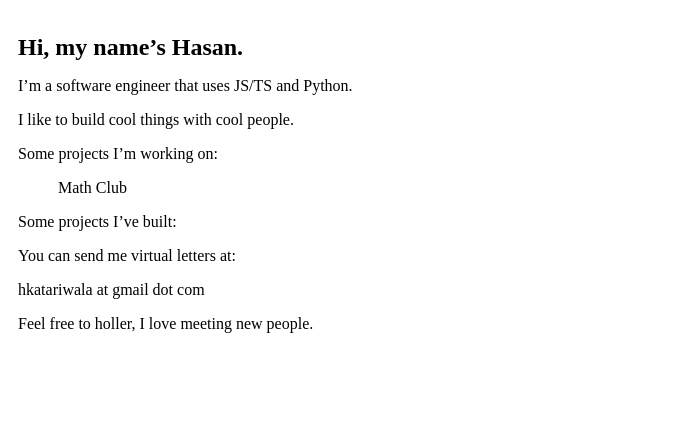
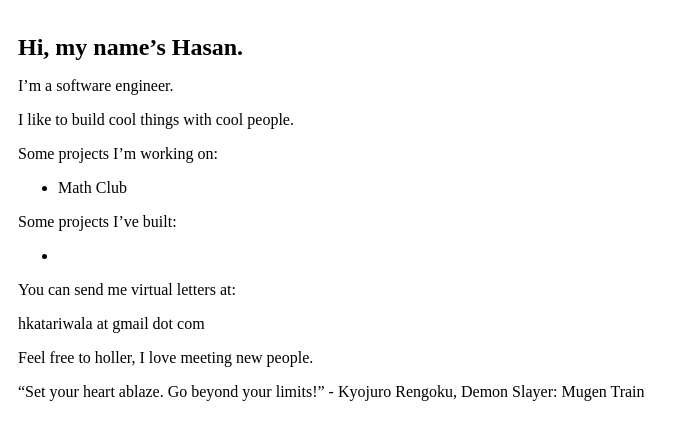
Before and after one commit to Hasannasar/Personal-Website, a plain HTML site: page index.html in a window 1280 px wide. Shown: the whole page, without its empty margins (0-690 px from the left). Drawn offline with Linux system fonts and the light colour scheme.

Commit message:
Update index.html

```diff
--- a/index.html
+++ b/index.html
@@ -1,5 +1,30 @@
 <!DOCTYPE html>
 <html>
+<script>
+    const quotes = [
+        "“The thing about perfection is that it’s unknowable. It’s impossible, but it’s also right in front of us all the time. - Kevin Flynn, TRON: Legacy",
+        "“If you win, you live. If you lose, you die. If you don’t fight, you can’t win!” - Eren Yeager, Attack on Titan",
+        "“The decisions you make and the actions that follow are a reflection of who you are. You cannot hide from yourself.” - Samurai Jack",
+        "“Many things that seem threatening in the dark become welcoming when we shine light on them.” - Iroh, Avatar: The Last Airbender",
+        "“When you base your expectations only on what you see, you blind yourself to the possibilities of a new reality.” - Zaheer, The Legend of Korra",
+        "“Forget the pain in your body! It’s not enough to just swing with all my might! I need a hundred times my strength!” - Tanjiro Kamado, Demon Slayer",
+        "“Tatakae!” - Eren Yeager, Attack on Titan",
+        "“Set your heart ablaze. Go beyond your limits!” - Kyojuro Rengoku, Demon Slayer: Mugen Train",
+        "“We all change. When you think about it, we’re all different people, all through our lives. And that’s okay, that’s good, you gotta keep moving, so long as you remember all the people that you used to be. I will not forget one line of this. Not one day. I swear. I will always remember when the Doctor was me.” - Eleven, Doctor Who",
+    ];
+
+    function getRandomQuote() {
+        return quotes[Math.floor(Math.random() * quotes.length)];
+    }
+
+    function displayRandomQuote() {
+        const quoteContainer = document.getElementById("quote-container");
+        const randomQuote = getRandomQuote();
+        quoteContainer.textContent = randomQuote;
+    }
+
+    window.addEventListener("load", displayRandomQuote);
+</script>
 <head>
     <title>Hasan's Site</title>
     <meta name="viewport" content="width=device-width, initial-scale=1">
@@ -11,9 +36,6 @@
         h1 {
             font-size: 24px;
         }
-        ul {
-            list-style: none;
-        }
         li {
             margin-left: 0;
         }
@@ -22,7 +44,7 @@
 <body>
     <h1>Hi, my name’s Hasan.</h1>
 
-    <p>I’m a software engineer that uses JS/TS and Python.</p>
+    <p>I’m a software engineer.</p>
 
     <p>I like to build cool things with cool people.</p>
 
@@ -40,5 +62,7 @@
     <p>hkatariwala at gmail dot com</p>
 
     <p>Feel free to holler, I love meeting new people.</p>
+
+    <p id="quote-container"></p>
 </body>
 </html>
```
